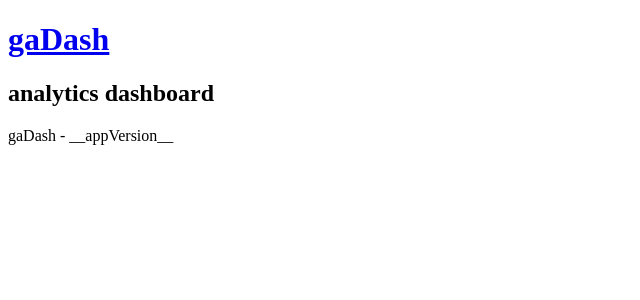
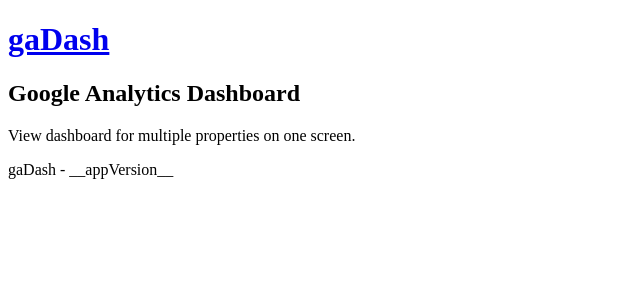
Before and after one commit to vsr/gadash, a Svelte app: page / in a window 1280 px wide. Shown: the top 300 px of the page, without its empty margins (0-640 px from the left). Built offline with nearby package versions, Linux system fonts and the light colour scheme.

Commit message:
Add intro component

```diff
--- a/src/App.svelte
+++ b/src/App.svelte
@@ -5,6 +5,7 @@
 
   import Header from "./components/Header.svelte";
   import Footer from "./components/Footer.svelte";
+  import Intro from "./components/Intro.svelte";
   import { loadGoogleApi } from "./lib/loader";
 
   let gapiLoaded = false;
@@ -41,8 +42,10 @@
   <Header {gapiAuthenticated} {gapiUser} on:logout={signOut} />
   <div class="min-h-screen-3/4 flex-1 container mx-auto p-2">
 
-    <h2>analytics dashboard</h2>
-    <section id="auth-button" />
+    <div class:hidden={gapiAuthenticated}>
+      <Intro />
+      <section class="mx-2 my-4" id="auth-button" />
+    </div>
 
   </div>
   <Footer {appVersion} />
--- /dev/null
+++ b/src/components/Intro.svelte
@@ -0,0 +1,8 @@
+<script>
+  export let authenticated;
+</script>
+
+<h2 class="text-2xl mx-2 my-4 leading-loose">Google Analytics Dashboard</h2>
+<p class="text-l mx-2 leading-relaxed">
+  View dashboard for multiple properties on one screen.
+</p>
```
